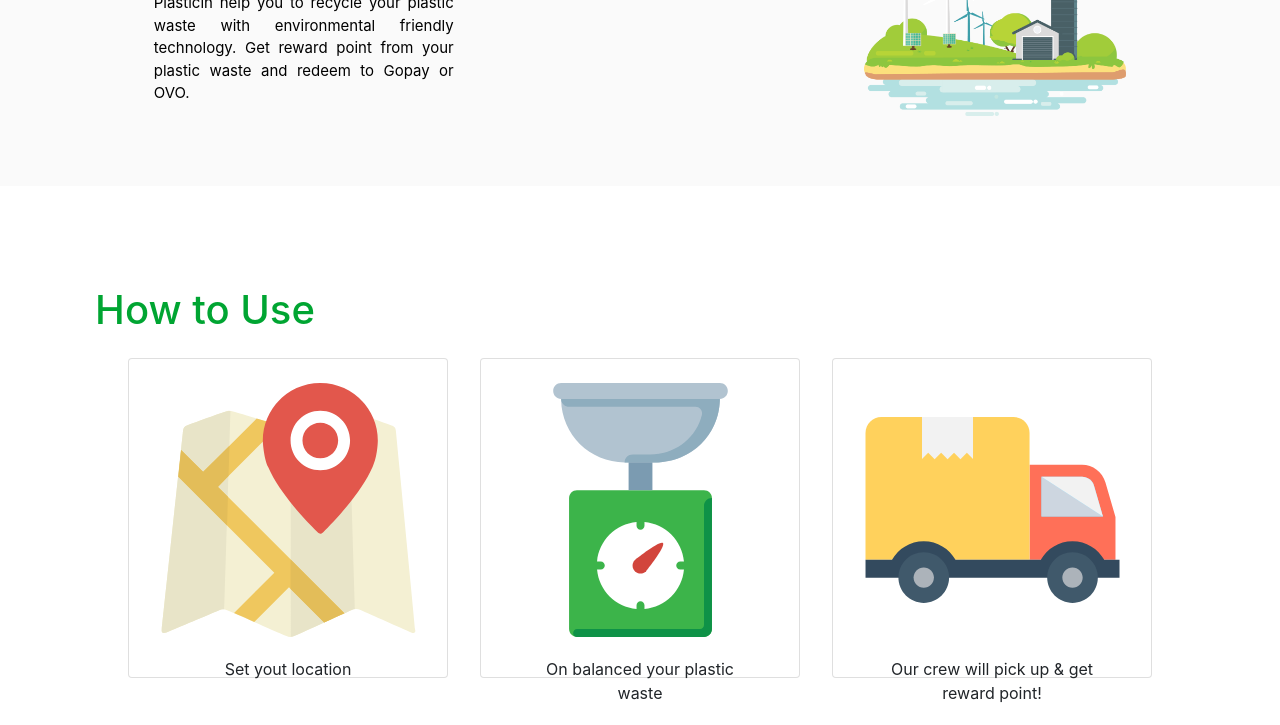
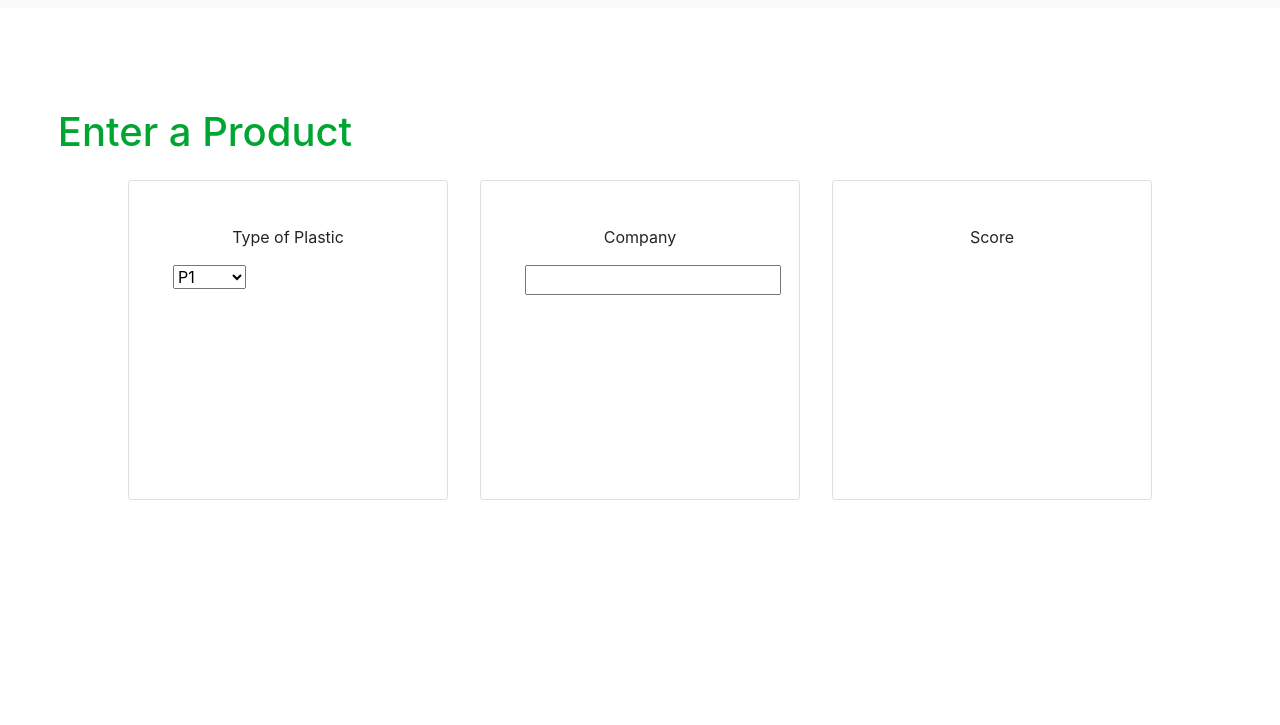
Before and after one commit to sara-e24/Plastic-, a plain HTML site: page plasticin-web-master/index.html in a window 1280 px wide. Shown: the part 616-1341 px from the top of the page. After the commit the page ends 1132 px from the top, so only its background shows below. Drawn offline with nearby package versions, Linux system fonts and the light colour scheme.

Commit message:
Update index.html

```diff
--- a/plasticin-web-master/index.html
+++ b/plasticin-web-master/index.html
@@ -34,9 +34,7 @@
 
       <div id="header" class="header">
         <section id="jargon" class="jargon">
-          <h1 class="jargon-top">We clean up,</h1>
-          <h1 class="jargon-middle">Recycle plastic,</h1>
-          <h1 class="jargon-bottom">Make a better impact.</h1>
+          <h1 class="jargon-top">Say Hi to Plastic.</h1>
         </section>
         <img
           class="plastic-icon"
@@ -57,46 +55,39 @@
         <img class="about-photo" src="./images/about-us.png" alt="about-us" />
       </div>
 
-      <h1 class="using">How to Use</h1>
+      <h1 class="using">Enter a Product</h1>
       <div class="row d-flex justify-content-center">
         <div
           class="card p-4 m-3"
           style="width: 20rem; height: 20rem; height: 20rem;"
         >
-          <img
-            class="card-img-top"
-            style="width: 255px;
-  height: 254px; align-self: center"
-            src="./images/map.svg"
-            alt="Card image cap"
-          />
           <div class="card-body">
-            <p class="card-text text-center">Set yout location</p>
+            <p class="card-text text-center">Type of Plastic</p>
+            <select id="Select...">
+                <option value="option">P1</option>
+                <option value="option">P2</option>
+                <option value="option">P3</option>
+                <option value="option">P4</option>
+                <option value="option">P5</option>
+                <option value="option">P6</option>
+                <option value="option">P7</option>
+                <option value="Other">Other..</option>
+              </select>
+          </div>
+
+        </div>
+        <div class="card p-4 m-3" style="width: 20rem; height: 20rem;">
+          <div class="card-body">
+            <p class="card-text text-center">Company</p>
+            <form>
+                <input type="text" name="company" class="company"><br>
+              </form>
           </div>
         </div>
         <div class="card p-4 m-3" style="width: 20rem; height: 20rem;">
-          <img
-            class="card-img-top"
-            style="width: 255px;
-  height: 254px; align-self: center"
-            src="./images/scale.svg"
-            alt="Card image cap"
-          />
-          <div class="card-body">
-            <p class="card-text text-center">On balanced your plastic waste</p>
-          </div>
-        </div>
-        <div class="card p-4 m-3" style="width: 20rem; height: 20rem;">
-          <img
-            class="card-img-top"
-            style="width: 255px;
-  height: 254px; align-self: center"
-            src="./images/delivery-truck.svg"
-            alt="Card image cap"
-          />
           <div class="card-body">
             <p class="card-text text-center">
-              Our crew will pick up & get reward point!
+              Score
             </p>
           </div>
         </div>
```
